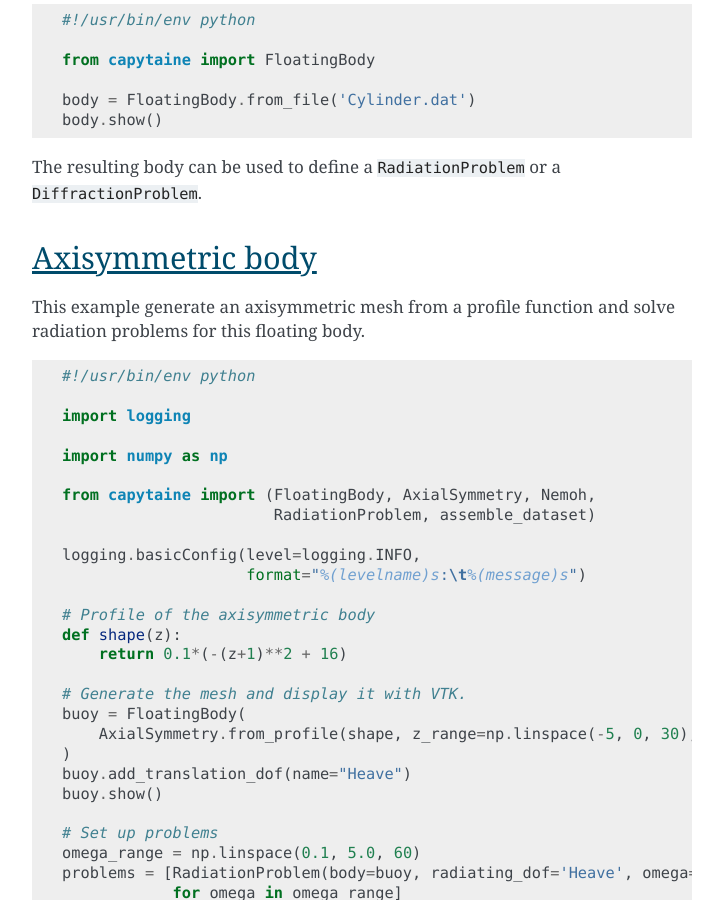
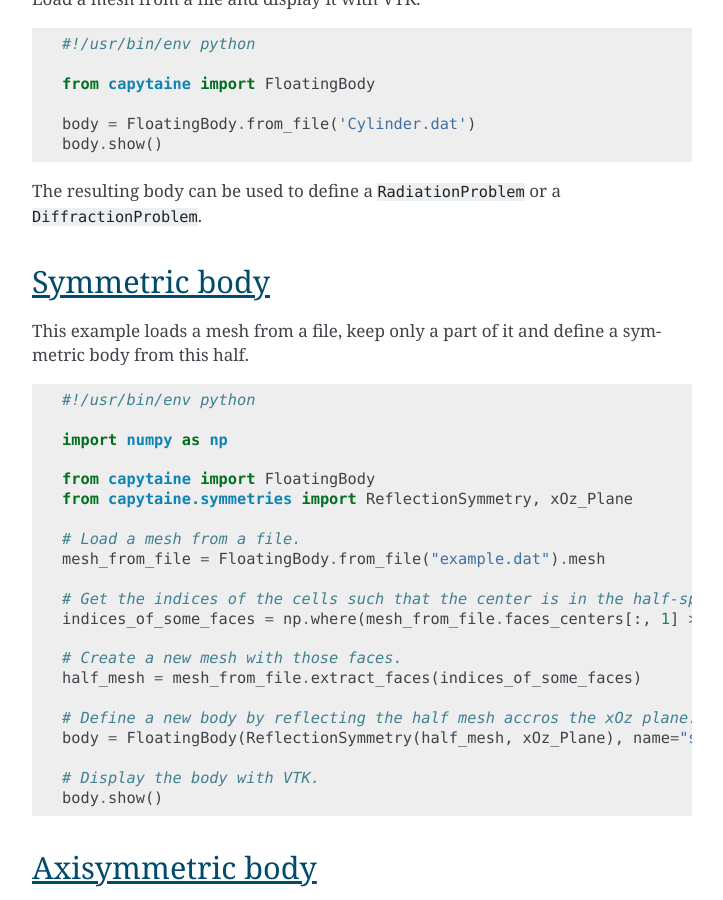
Before and after one commit to capytaine/capytaine, a Sphinx documentation site: the page built from docs/user_manual/cookbook.rst, in a window 1280 px wide and 900 px high, scrolled down 1949 px. Shown: the whole window, without its empty margins (388-1111 px from the left). Built offline with Sphinx 7.4.7, drawn with Linux system fonts in a browser that asks for light colours.

Commit message:
Add one more example to the cookbook.

```diff
--- a/docs/user_manual/cookbook.rst
+++ b/docs/user_manual/cookbook.rst
@@ -26,13 +26,22 @@
 The resulting body can be used to define a :code:`RadiationProblem` or a
 :code:`DiffractionProblem`.
 
+Symmetric body
+--------------
+
+This example loads a mesh from a file, keep only a part of it and define a symmetric body from this
+half.
+
+.. include:: examples/symmetric_body.py
+   :code: python
+
 Axisymmetric body
 -----------------
 
 This example generate an axisymmetric mesh from a profile function and solve radiation problems for
 this floating body.
 
-.. include:: examples/symmetric_buoy.py
+.. include:: examples/axisymmetric_buoy.py
    :code: python
 
 Custom degree of freedom
--- /dev/null
+++ b/docs/user_manual/examples/symmetric_body.py
@@ -0,0 +1,21 @@
+#!/usr/bin/env python
+
+import numpy as np
+
+from capytaine import FloatingBody
+from capytaine.symmetries import ReflectionSymmetry, xOz_Plane
+
+# Load a mesh from a file.
+mesh_from_file = FloatingBody.from_file("example.dat").mesh
+
+# Get the indices of the cells such that the center is in the half-space y > 0.
+indices_of_some_faces = np.where(mesh_from_file.faces_centers[:, 1] > 0)[0]
+
+# Create a new mesh with those faces.
+half_mesh = mesh_from_file.extract_faces(indices_of_some_faces)
+
+# Define a new body by reflecting the half mesh accros the xOz plane.
+body = FloatingBody(ReflectionSymmetry(half_mesh, xOz_Plane), name="symmetric_body")
+
+# Display the body with VTK.
+body.show()
```
Also changed, not shown: docs/user_manual/examples/axisymmetric_buoy.py (renamed from docs/user_manual/examples/symmetric_buoy.py).
